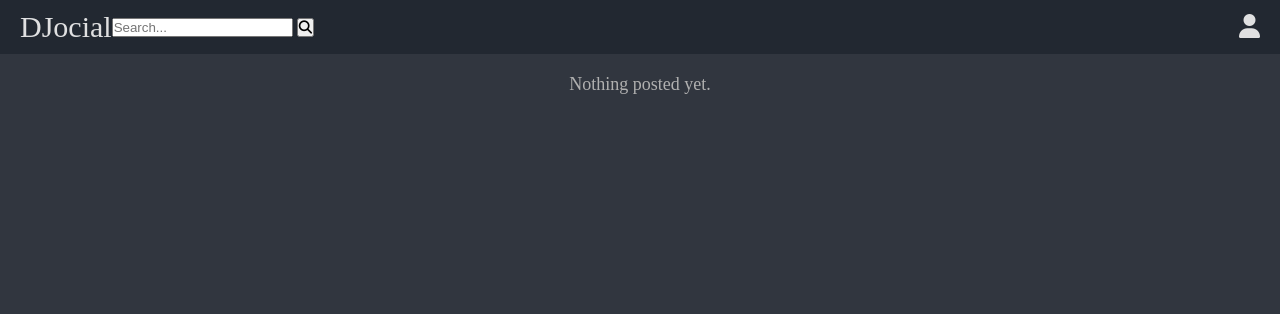
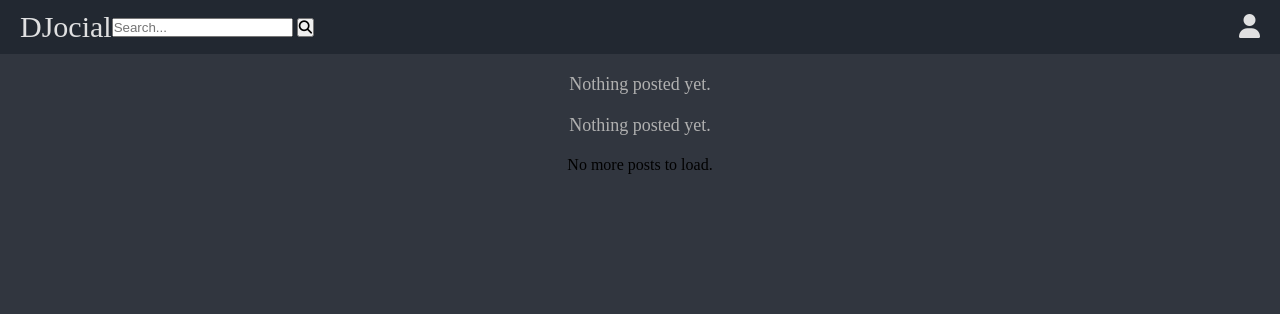
Before and after one commit to p-harting/djocial, a Django app: page / in a window 1280 px wide. Shown: the top 314 px of the page. Run offline with Django 4.2, Linux system fonts and the light colour scheme; data that the repository does not hold is empty; some libraries are stand-ins or nearby versions.

Commit message:
Enable lazy loading for infinity scrolling on index.html

```diff
--- a/posts/templates/index.html
+++ b/posts/templates/index.html
@@ -1,40 +1,30 @@
 {% extends "base.html" %}
 
 {% block content %}
-
 {% if user.is_authenticated %}
 <div class="post-form-container">
   <form method="post" action="{% url 'create_post' %}" class="post-form">
     {% csrf_token %}
     <div class="mb-3">
-      <textarea id="postContent" name="content" class="form-control" rows="4" placeholder="What's new..."
-        required></textarea>
+      <textarea id="postContent" name="content" class="form-control" rows="4" placeholder="What's new..." required></textarea>
     </div>
     <button type="submit" class="btn-primary">Submit</button>
   </form>
 </div>
 {% endif %}
 
-{% for post in posts %}
-<div class="post-container">
-  <p class="post-header">
-    <strong>Author:</strong>
-    <a href="{% url 'account' pk=post.author.pk %}">
-      {{ post.author }}
-    </a>
-    | <strong>Date:</strong> {{ post.created_on|date:"d M Y H:i" }}
-  </p>
-  <p class="post-content">{{ post.content|safe|linebreaks }}</p>
-  <div class="button-container">
-    <a class="view-post-button" href="{% url 'post_detail' post.slug %}">
-      View post
-    </a>
-  </div>
+<div id="post-list">
+  {% include 'partials/post_list.html' %}
 </div>
-{% empty %}
-<p class="empty-state">Nothing posted yet.</p>
-{% endfor %}
 
+<div id="loading" style="display: none; text-align: center; padding: 20px;">
+  <i class="fa-solid fa-spinner fa-spin" style="font-size: 24px;"></i>
+  <p>Loading more posts...</p>
+</div>
+
+<div id="no-more-posts" style="display: none; text-align: center; padding: 20px;">
+  <p>No more posts to load.</p>
+</div>
 
 
 {% endblock %}
--- /dev/null
+++ b/posts/templates/partials/post_list.html
@@ -0,0 +1,19 @@
+{% for post in posts %}
+<div class="post-container">
+  <p class="post-header">
+    <strong>Author:</strong>
+    <a href="{% url 'account' pk=post.author.pk %}">
+      {{ post.author }}
+    </a>
+    | <strong>Date:</strong> {{ post.created_on|date:"d M Y H:i" }}
+  </p>
+  <p class="post-content">{{ post.content|safe|linebreaks }}</p>
+  <div class="button-container">
+    <a class="view-post-button" href="{% url 'post_detail' post.slug %}">
+      View post
+    </a>
+  </div>
+</div>
+{% empty %}
+<p class="empty-state">Nothing posted yet.</p>
+{% endfor %}
--- a/posts/views.py
+++ b/posts/views.py
@@ -22,14 +22,34 @@ from django.contrib.auth.decorators import login_required
 from django.utils.decorators import method_decorator
 from django.views.generic.edit import UpdateView, DeleteView
 from django.urls import reverse_lazy
+from django.core.paginator import Paginator
+from django.template.loader import render_to_string
+from django.http import JsonResponse
+
 
 class HomeView(TemplateView):
     template_name = 'index.html'
 
     def get_context_data(self, **kwargs):
         context = super().get_context_data(**kwargs)
-        context['posts'] = Post.objects.filter(status=1).order_by('-created_on')
+        page_number = self.request.GET.get('page', 1)
+        posts = Post.objects.filter(status=1).order_by('-created_on')
+        paginator = Paginator(posts, 7)  # Show 7 posts per page
+        page_obj = paginator.get_page(page_number)
+        context['posts'] = page_obj
+        context['is_paginated'] = page_obj.has_other_pages()
         return context
+
+    def get(self, request, *args, **kwargs):
+        if request.headers.get('x-requested-with') == 'XMLHttpRequest':
+            page_number = request.GET.get('page', 1)
+            posts = Post.objects.filter(status=1).order_by('-created_on')
+            paginator = Paginator(posts, 7)
+            page_obj = paginator.get_page(page_number)
+            html = render_to_string('partials/post_list.html', {'posts': page_obj})
+            has_next = page_obj.has_next()
+            return JsonResponse({'html': html, 'has_next': has_next})
+        return super().get(request, *args, **kwargs)
 
 class PostDetailView(DetailView):
     model = Post
--- /dev/null
+++ b/static/js/infinite_scroll.js
@@ -0,0 +1,56 @@
+let page = 2; // Start loading from page 2, as page 1 is already loaded
+let loading = false;
+let noMorePosts = false;
+
+window.addEventListener('scroll', () => {
+  if (window.innerHeight + window.scrollY >= document.body.offsetHeight - 200) {
+    if (!loading && !noMorePosts) {
+      loading = true;
+      loadMorePosts();
+    }
+  }
+});
+
+function loadMorePosts() {
+  const url = `?page=${page}`;
+  const loadingDiv = document.getElementById('loading');
+  const noMorePostsDiv = document.getElementById('no-more-posts');
+  loadingDiv.style.display = 'block';
+
+  fetch(url, {
+    headers: {
+      'X-Requested-With': 'XMLHttpRequest'
+    }
+  })
+  .then(response => {
+    if (response.ok) {
+      return response.json();
+    } else {
+      throw new Error('No more posts');
+    }
+  })
+  .then(data => {
+    if (data.html.trim() === '') {
+      noMorePosts = true;
+      loadingDiv.style.display = 'none';
+      noMorePostsDiv.style.display = 'block';
+    } else {
+      const postList = document.getElementById('post-list');
+      postList.insertAdjacentHTML('beforeend', data.html);
+      loadingDiv.style.display = 'none';
+      page += 1;
+      loading = false;
+
+      if (!data.has_next) {
+        noMorePosts = true;
+        noMorePostsDiv.style.display = 'block';
+      }
+    }
+  })
+  .catch(error => {
+    console.error('Error loading more posts:', error);
+    loadingDiv.style.display = 'none';
+    noMorePosts = true;
+    noMorePostsDiv.style.display = 'block';
+  });
+}
--- a/templates/base.html
+++ b/templates/base.html
@@ -66,6 +66,7 @@
     integrity="sha384-YvpcrYf0tY3lHB60NNkmXc5s9fDVZLESaAA55NDzOxhy9GkcIdslK1eN7N6jIeHz" crossorigin="anonymous">
   </script>
   <script src="https://kit.fontawesome.com/1d63fa792f.js" crossorigin="anonymous"></script>
+  <script src="{% static 'js/infinite_scroll.js' %}"></script>
 
 </body>
 </html>
```
